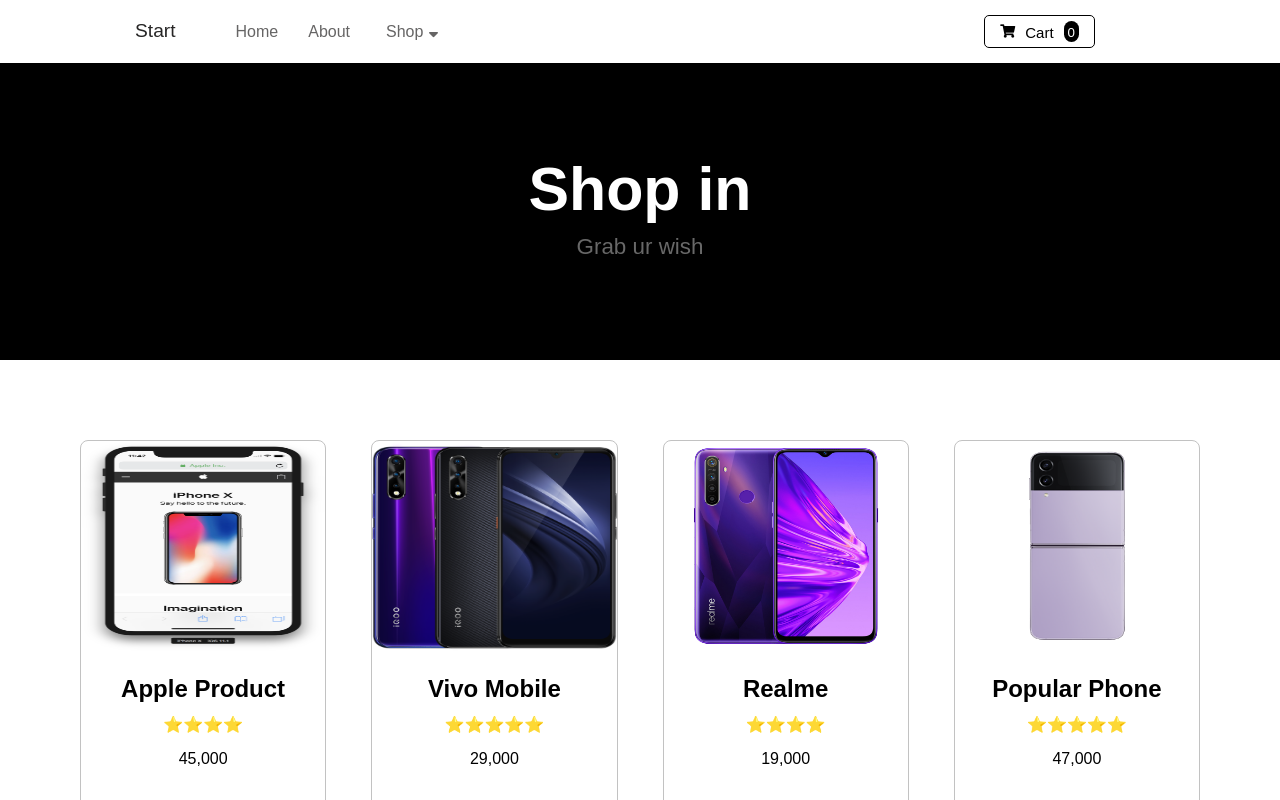
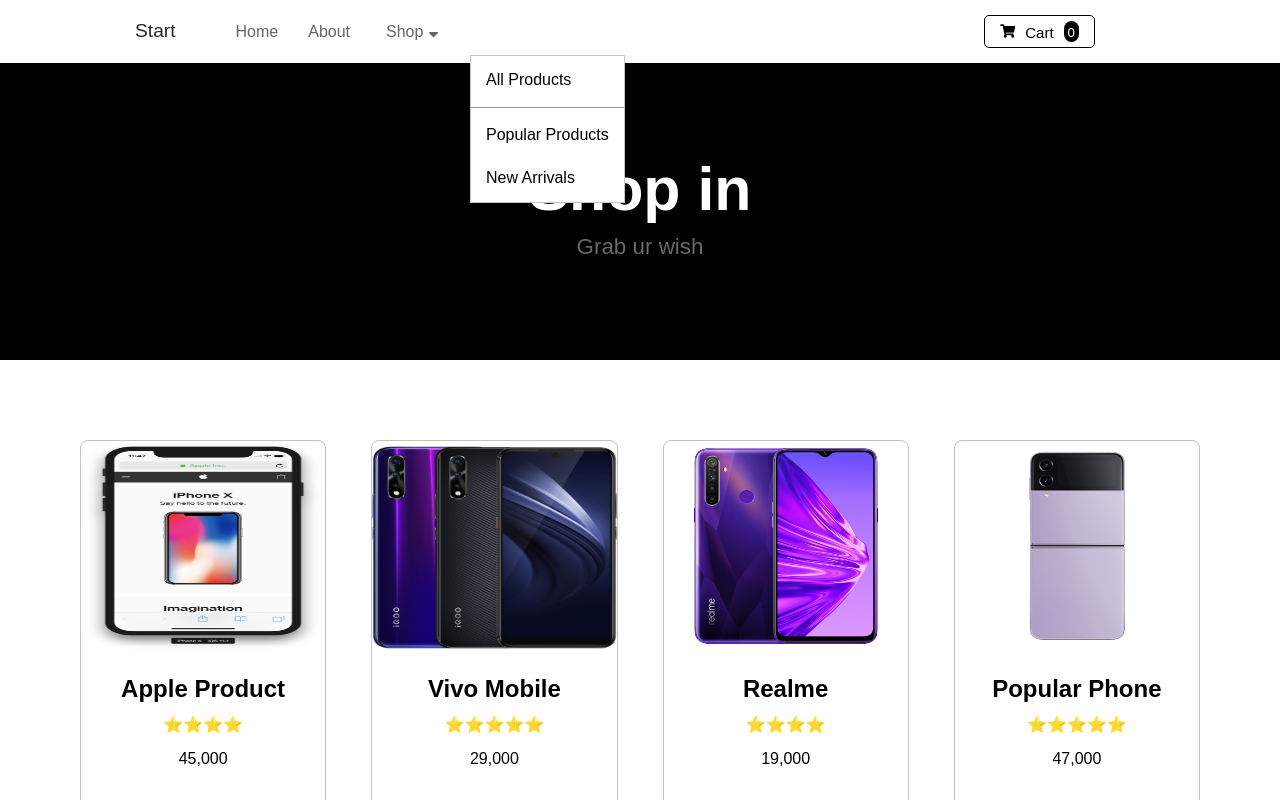
Before and after one commit to Gokulasindhuja/Day23React-Redux-Task, a React (Create React App) app: page / in a window 1280 px wide. Both pictures are taken after a click on the button "Shop". Shown: the top 800 px of the page. Built offline with nearby package versions, Linux system fonts and the light colour scheme.

Commit message:
Update shop.css

```diff
--- a/src/components/shop.css
+++ b/src/components/shop.css
@@ -1,40 +1,28 @@
-/* Main color scheme */
-.dropmenu {
+
+.dropmenu{
     position: absolute;
-    background-color: #FFFFFF; /* White background */
+    background-color: white;
     font-size: 1rem;
     font-family: Arial, Helvetica, sans-serif;
+    /* padding: 0 15px; */
     top: 55px;
     left: 470px;
-    border: 1px solid #E0E0E0; /* Light gray border */
-    box-shadow: 0 2px 4px rgba(0, 0, 0, 0.1);
-    z-index: 1;
-    display: none;
-    min-width: 200px;
+    border: 1px solid rgb(197, 197, 197);
 }
 
-/* Show the dropdown menu when the parent element is hovered */
-.dropmenu-parent:hover .dropmenu {
-    display: block;
+.dropmenu:hover{
+    cursor: pointer;
 }
 
-/* Style for each item in the dropdown menu */
-.a {
-    padding: 10px 15px;
-    margin: 0;
-    display: block;
-    text-decoration: none;
-    color: #333;
-    transition: background-color 0.2s;
+.a:hover{
+    background-color: rgb(233, 230, 230);
 }
 
-/* Change background color on hover */
-.a:hover {
-    background-color: #F2F3F4; /* Light blue-gray on hover */
-    color: #2874F0; /* Flipkart blue */
+.a{
+    padding: 10px 15px;
+    margin: 5px 0;
 }
 
-hr {
+hr{
     border-width: 1px 0 0 0;
-    border-color: #E0E0E0; /* Light gray separator line */
 }
```
